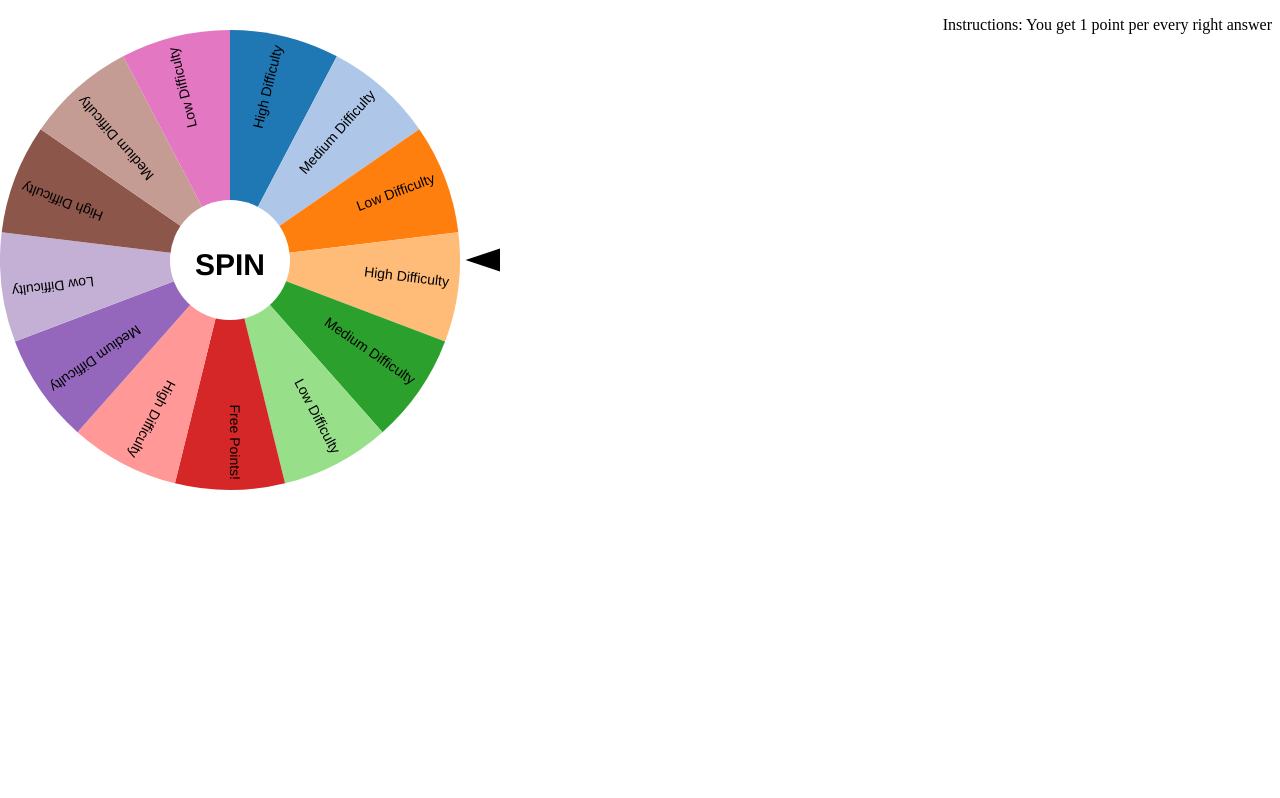
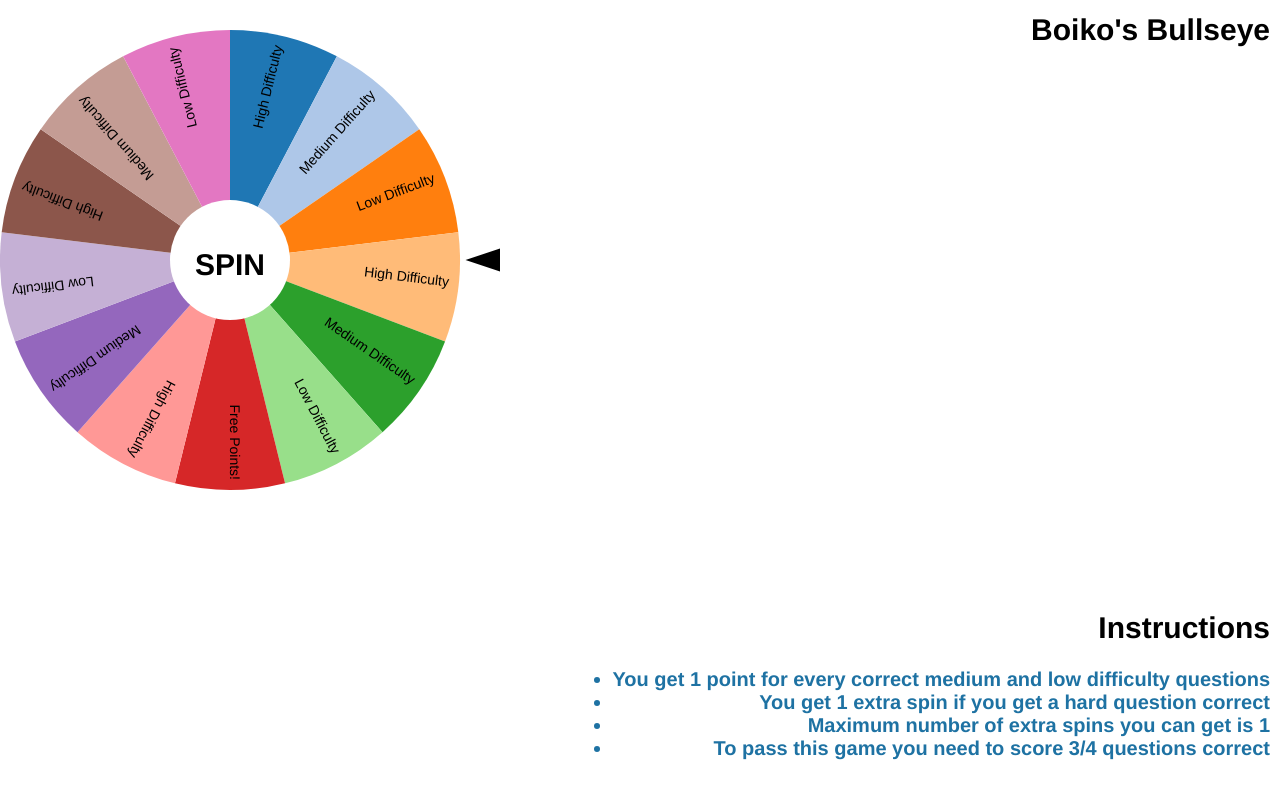
Before and after one commit to nmekala-1875905/nmekala-1875905.github.io, a plain HTML site: page RandomNumber.html in a window 1280 px wide. Drawn offline with nearby package versions, Linux system fonts and the light colour scheme.

Commit message:
Add files via upload

```diff
--- a/RandomNumber.html
+++ b/RandomNumber.html
@@ -45,8 +45,25 @@
 
 </head>
 <body>
-        <p align = "right"> Instructions: You get 1 point per every right answer</p>
+        <link href="myStyle.css" rel="stylesheet" type="text/css">
 
+
+        <h2>
+    Instructions
+    </h2>
+
+    <h1>Boiko's Bullseye
+        </h1>
+    <ul>
+            <li>You get 1 point for every correct medium and low difficulty questions
+                </li>
+            <li> You get 1 extra spin if you get a hard question correct
+                </li>
+            <li> Maximum number of extra spins you can get is 1
+                </li>
+            <li> To pass this game you need to score 3/4 questions correct
+                </li>
+            </ul>
     <div id="chart"></div>
     <div id="question"><h1></h1></div>
 
@@ -79,7 +96,6 @@
                     {"label":"High Difficulty", "value":1, "question":"With CSS selectors, what character prefix should one use to specify an ID?"},
                     {"label":"Medium Difficulty", "value":1, "question":"In an HTML document, which tag holds all of the content people see?"},
                     {"label":"Low Difficulty", "value":1, "question":"In an HTML document, which tag holds all of the content people see?"},
-
                     ];
 
 
--- /dev/null
+++ b/myStyle.css
@@ -0,0 +1,36 @@
+ul {
+  text-align: right;
+    font-size: 15pt;
+    color: #1e72a3;
+    margin-top: 5px;
+        font-weight: bold;
+        font-family: "Helvetica Neue", Helvetica, Arial, sans-serif;
+        float: right;
+        position: absolute;
+
+        bottom:20px;
+    right:10px;
+}
+
+
+h2{
+  text-align: right;
+  font-size: 30px;
+  font-weight: bold;
+  font-family: "Helvetica Neue", Helvetica, Arial, sans-serif;
+  margin-top: 5px;
+  position: absolute;
+  bottom:130px;
+  right:10px;
+}
+
+h1 {
+  text-align: top;
+  font-size: 30px;
+  font-weight: bold;
+  font-family: "Helvetica Neue", Helvetica, Arial, sans-serif;
+  margin-top: 5px;
+  position: absolute;
+  top:10;
+  right:10px;
+}
```
